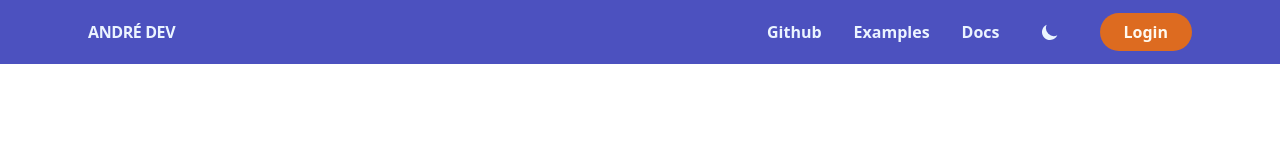
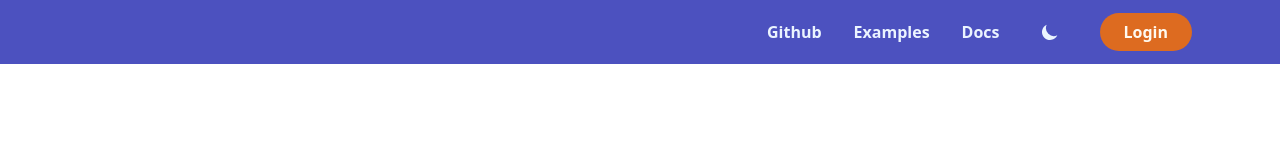
Before and after one commit to euandredev/euandredev.github.io, a plain HTML site: page index.html in a window 1280 px wide. Shown: the top 160 px of the page. Drawn offline with nearby package versions, Linux system fonts and the light colour scheme.

Commit message:
Add files via upload

```diff
--- a/index.html
+++ b/index.html
@@ -21,12 +21,16 @@
   <script src="https://cdn.jsdelivr.net/gh/alpinejs/alpine@v2.3.5/dist/alpine.min.js" defer></script>
 
   <!--Adições de CSS-->
-  <style>.w-full { width: 93%;  }</style>
+  <style>
+  .w-full { width: 93%;  }
+
+  </style>
+
 </head>
 <body class="dark:bg-gray-900">
   <div class="text-indigo-100 bg-indigo-700 dark:bg-gray-800 dark:text-gray-200">
     <div class="flex items-center justify-between h-16 max-w-6xl px-6 mx-auto">
-      <a class="font-bold tracking-tight uppercase" href="#">André Dev</a>
+      <a class="font-bold tracking-tight uppercase" href="#"></a>
       <ul class="flex items-center space-x-8 font-semibold" role="navigation">
         <li><a href="https://github.com/estevanmaito/tailwindcss-multi-theme">Github</a></li>
         <li><a href="https://github.com/estevanmaito/tailwindcss-multi-theme/tree/master/examples">Examples</a></li>
```
